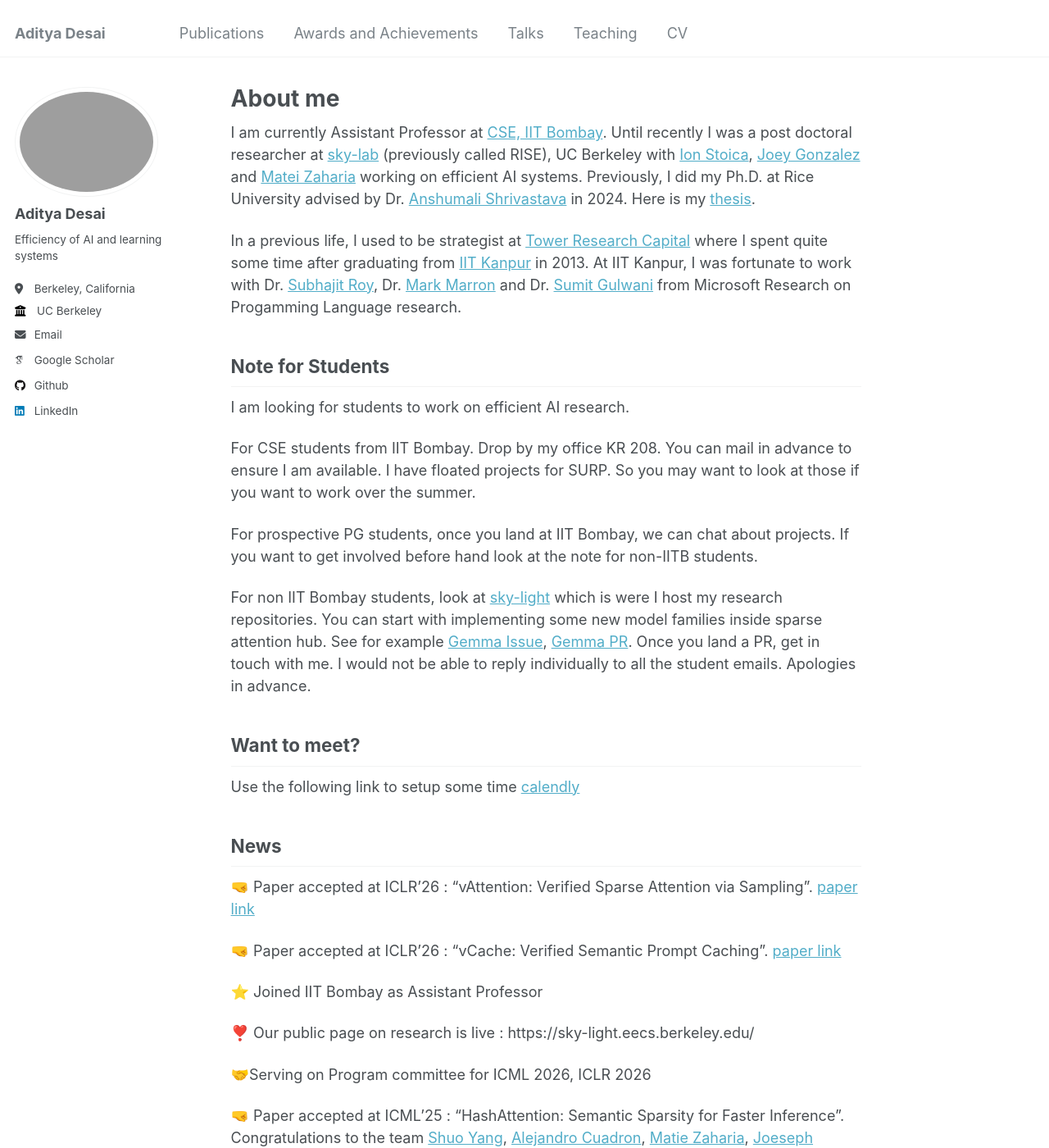
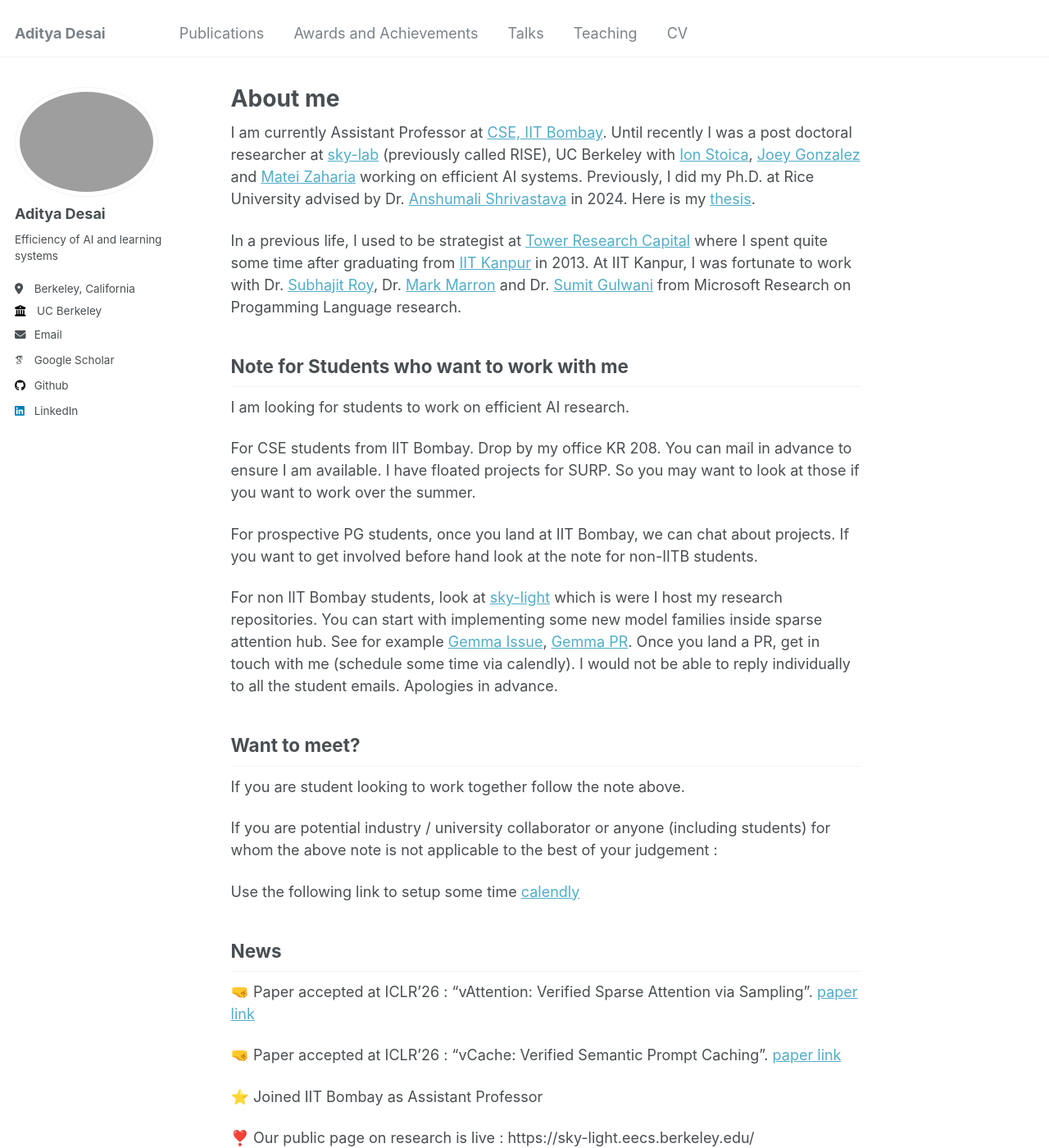
Before and after one commit to apd10/apd10.github.io, a Jekyll site: the page built from _pages/about.md, in a window 1280 px wide and 1400 px high. Shown: the whole window at 82% size. Built offline with Jekyll 4.4.1, drawn with Linux system fonts in a browser that asks for light colours; some web fonts are replaced.

Commit message:
Update about.md

```diff
--- a/_pages/about.md
+++ b/_pages/about.md
@@ -11,16 +11,20 @@ I am currently Assistant Professor at [CSE, IIT Bombay](https://www.cse.iitb.ac.
 
 In a previous life, I used to be strategist at [Tower Research Capital](https://tower-research.com/) where I spent quite some time after graduating from [IIT Kanpur](https://www.cse.iitk.ac.in/) in 2013. At IIT Kanpur, I was fortunate to work with Dr. [Subhajit Roy](https://www.cse.iitk.ac.in/users/subhajit/), Dr. [Mark Marron](https://software.imdea.org/~marron/) and Dr. [Sumit Gulwani](https://www.microsoft.com/en-us/research/people/sumitg/) from Microsoft Research on Progamming Language research.
 
-## Note for Students
+## Note for Students who want to work with me
 I am looking for students to work on efficient AI research.
 
 For CSE students from IIT Bombay. Drop by my office KR 208. You can mail in advance to ensure I am available. I have floated projects for SURP. So you may want to look at those if you want to work over the summer.
 
 For prospective PG students, once you land at IIT Bombay, we can chat about projects. If you want to get involved before hand look at the note for non-IITB students.
 
-For non IIT Bombay students, look at [sky-light](https://github.com/skylight-org) which is were I host my research repositories. You can start with implementing some new model families inside sparse attention hub. See for example [Gemma Issue](https://github.com/skylight-org/sparse-attention-hub/issues/72), [Gemma PR](https://github.com/skylight-org/sparse-attention-hub/pull/76). Once you land a PR, get in touch with me. I would not be able to reply individually to all the student emails. Apologies in advance.
+For non IIT Bombay students, look at [sky-light](https://github.com/skylight-org) which is were I host my research repositories. You can start with implementing some new model families inside sparse attention hub. See for example [Gemma Issue](https://github.com/skylight-org/sparse-attention-hub/issues/72), [Gemma PR](https://github.com/skylight-org/sparse-attention-hub/pull/76). Once you land a PR, get in touch with me (schedule some time via calendly). I would not be able to reply individually to all the student emails. Apologies in advance.
 
 ## Want to meet?
+If you are student looking to work together follow the note above.
+
+If you are potential industry / university collaborator or anyone (including students) for whom the above note is not applicable to the best of your judgement :
+
 Use the following link to setup some time [calendly](https://calendly.com/apdesai-cse-iitb/30min)
 
 
```
